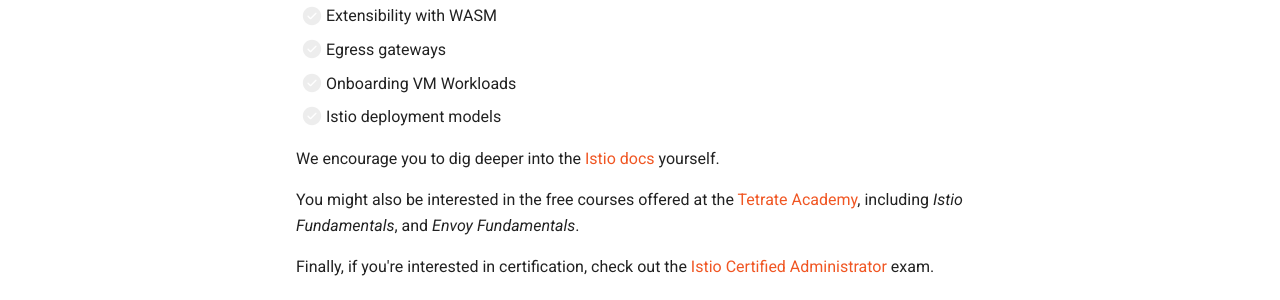
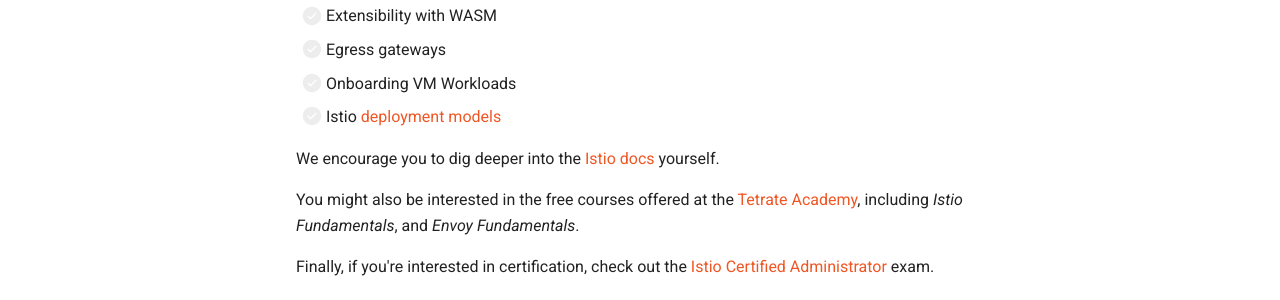
Before and after one commit to tetratelabs/istio-0to60, an MkDocs documentation site: the page built from docs/summary.md, in a window 1280 px wide and 1035 px high. Shown: the part 645-945 px from the top of the window. Built offline with MkDocs 1.6.1 and Material for MkDocs 9.7.7, drawn with Linux system fonts in a browser that asks for light colours; comment, search, counter and statistics services are not loaded; part of the change alters nothing that is shown.

```diff
--- a/docs/summary.md
+++ b/docs/summary.md
@@ -20,7 +20,7 @@ Istio has many more features whose scope is beyond the 0 to 60 workshop, includi
 - [ ] Extensibility with WASM
 - [ ] Egress gateways
 - [ ] Onboarding VM Workloads
-- [ ] Istio deployment models
+- [ ] Istio [deployment models](https://istio.io/latest/docs/ops/deployment/deployment-models/){target=_blank}
 
 We encourage you to dig deeper into the [Istio docs](https://istio.io/latest/docs/){target=_blank} yourself.
 
```
